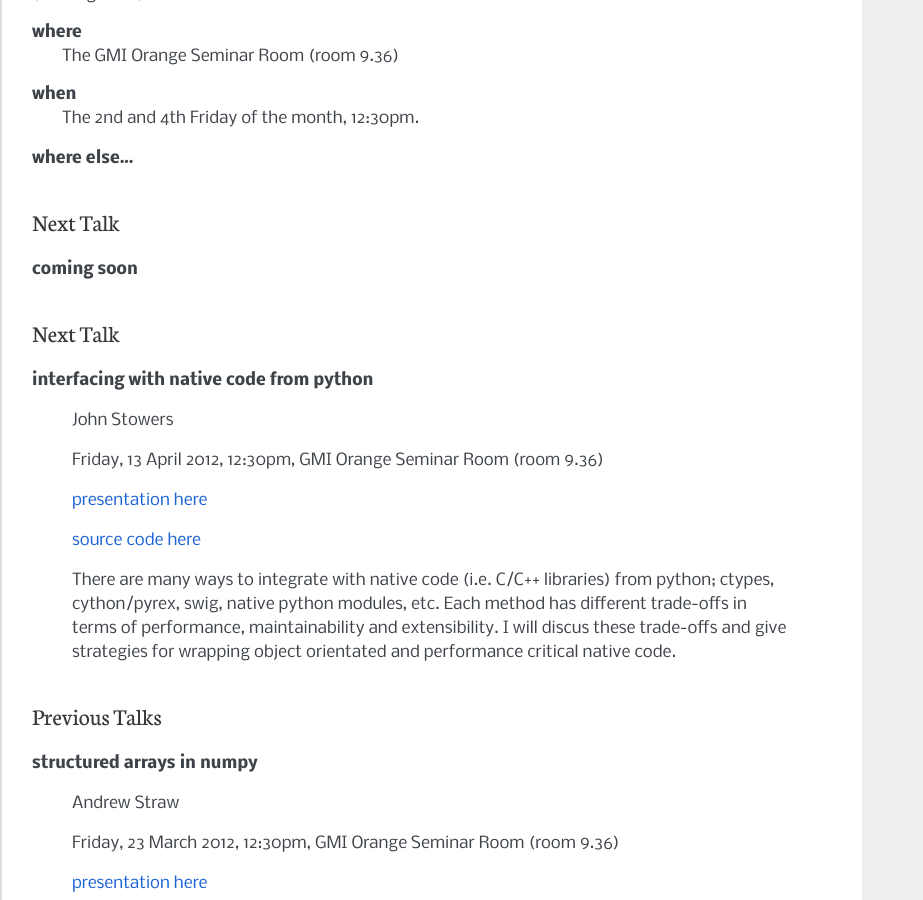
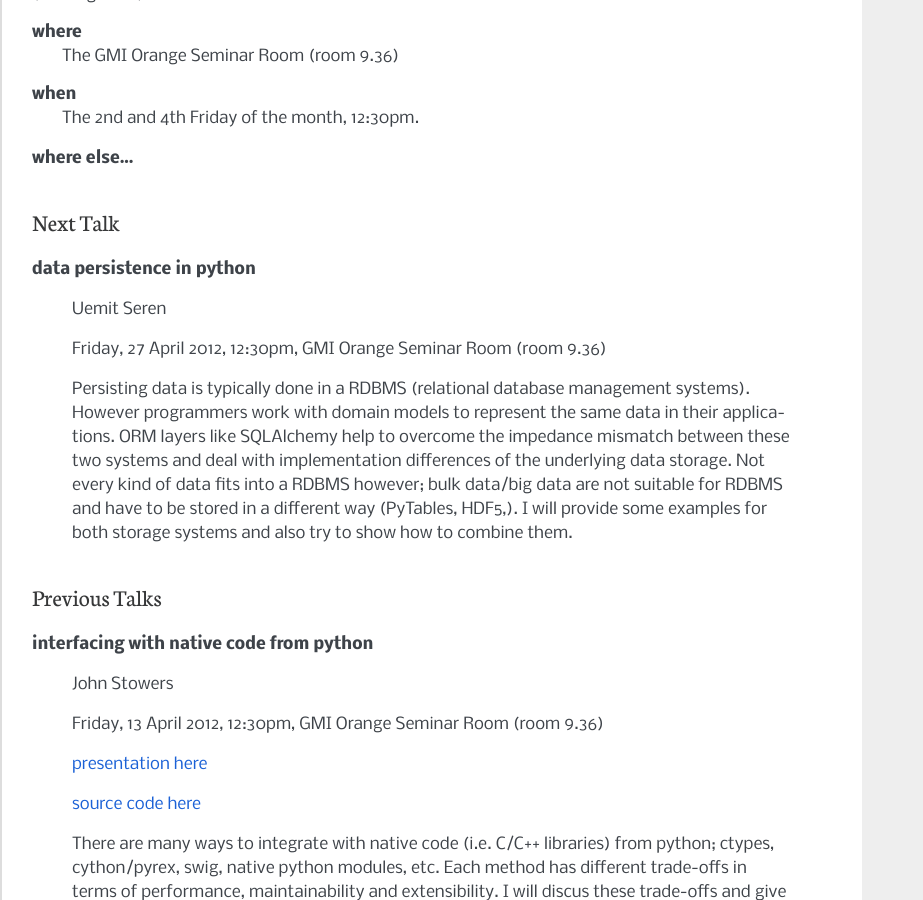
Before and after one commit to strawlab/py4science-vbc, a Sphinx documentation site: the page built from source/index.rst, in a window 1280 px wide and 900 px high, scrolled down 519 px. Shown: the whole window, without its empty margins (0-923 px from the left). Built offline with Sphinx 7.4.7, drawn with Linux system fonts in a browser that asks for light colours; formulas are drawn with MathJax 3.

Commit message:
update for uemits talk

```diff
--- a/source/index.rst
+++ b/source/index.rst
@@ -52,10 +52,24 @@ from here (coming soon).
 Next Talk
 ---------
 
-**coming soon**
+**data persistence in python**
 
-Next Talk
----------
+  Uemit Seren
+
+  Friday, 27 April 2012, 12:30pm, GMI Orange Seminar Room (room 9.36)
+
+  Persisting data is typically done in a RDBMS (relational database
+  management systems). However programmers work with domain models to
+  represent the same data in their applications. ORM layers like
+  SQLAlchemy help to overcome the impedance mismatch between these two
+  systems and deal with implementation differences of the underlying
+  data storage. Not every kind of data fits into a RDBMS however; bulk
+  data/big data are not suitable for RDBMS and have to be stored in a
+  different way (PyTables, HDF5,).  I will provide some examples for
+  both storage systems and also try to show how to combine them.
+
+Previous Talks
+--------------
 
 **interfacing with native code from python**
 
```
Also changed, not shown: other parts of source/index.rst (+0 -4 lines), index.html (+16 -6 lines).
